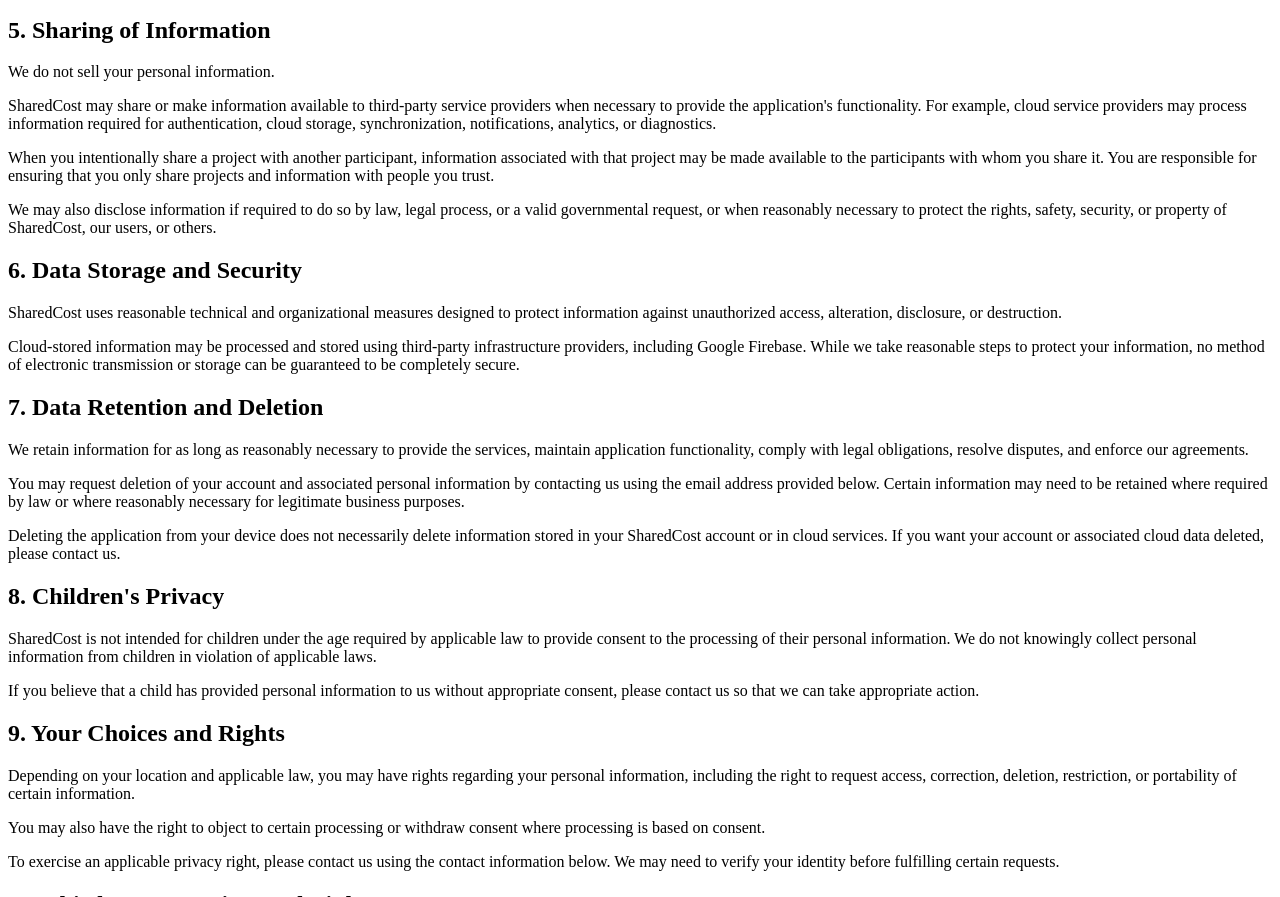
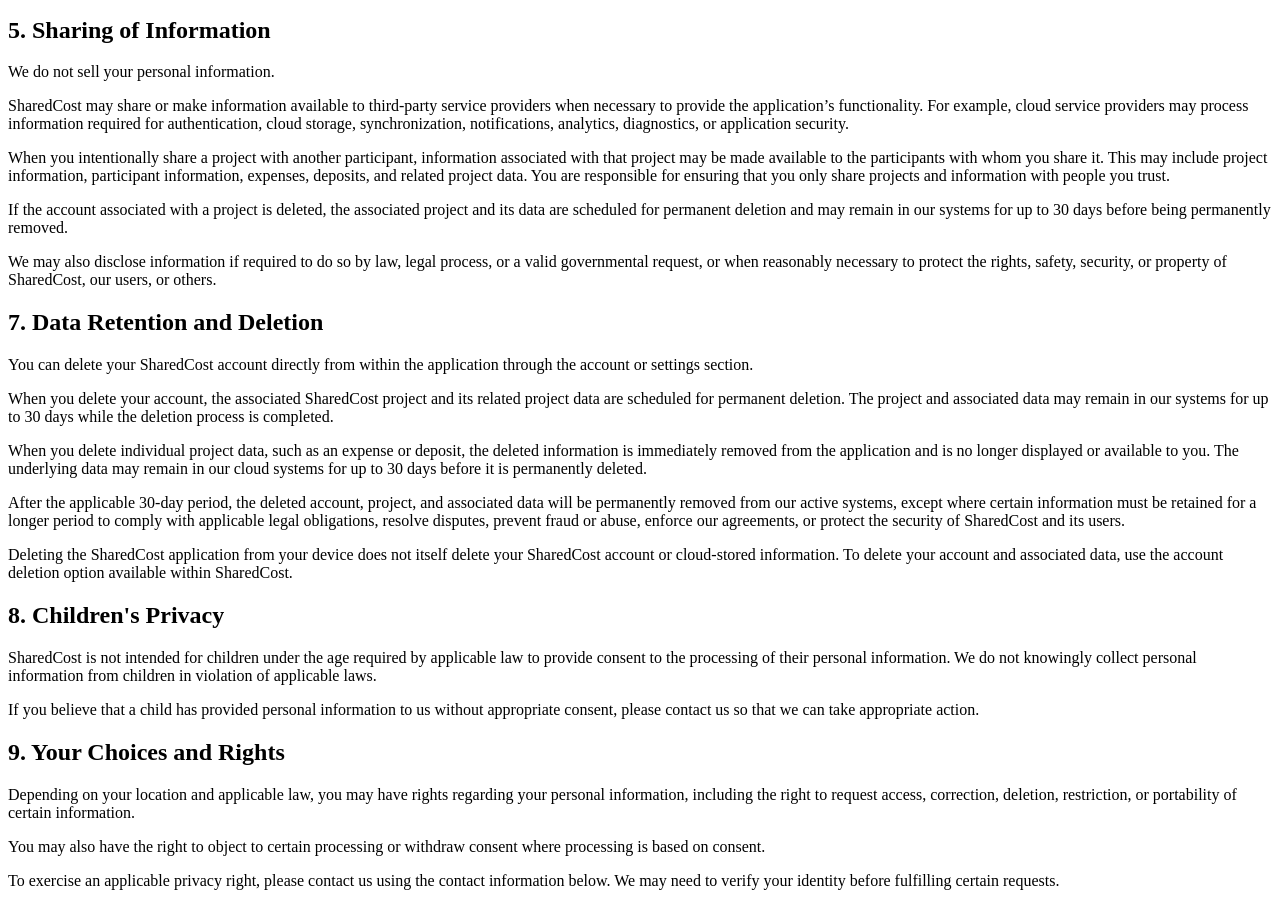
Before and after one commit to mamunul/apps, a plain HTML site: page sharedcost/privacypolicy.html in a window 1280 px wide. Shown: the part 1361-2258 px from the top of the page. Drawn offline with Linux system fonts and the light colour scheme.

Commit message:
update sharedCost policy

```diff
--- a/sharedcost/privacypolicy.html
+++ b/sharedcost/privacypolicy.html
@@ -143,60 +143,56 @@
     </p>
 
     <p>
-        SharedCost may share or make information available to third-party service
-        providers when necessary to provide the application's functionality. For
-        example, cloud service providers may process information required for
-        authentication, cloud storage, synchronization, notifications, analytics, or
-        diagnostics.
+        SharedCost may share or make information available to third-party service providers when necessary to provide the
+        application’s functionality. For example, cloud service providers may process information required for authentication,
+        cloud storage, synchronization, notifications, analytics, diagnostics, or application security.
     </p>
 
     <p>
-        When you intentionally share a project with another participant, information
-        associated with that project may be made available to the participants with
-        whom you share it. You are responsible for ensuring that you only share
-        projects and information with people you trust.
+        When you intentionally share a project with another participant, information associated with that project may be made
+        available to the participants with whom you share it. This may include project information, participant information,
+        expenses, deposits, and related project data. You are responsible for ensuring that you only share projects and
+        information with people you trust.
     </p>
 
     <p>
-        We may also disclose information if required to do so by law, legal process,
-        or a valid governmental request, or when reasonably necessary to protect the
-        rights, safety, security, or property of SharedCost, our users, or others.
-    </p>
-
-    <h2>6. Data Storage and Security</h2>
-
-    <p>
-        SharedCost uses reasonable technical and organizational measures designed to
-        protect information against unauthorized access, alteration, disclosure, or
-        destruction.
+        If the account associated with a project is deleted, the associated project and its data are scheduled for permanent
+        deletion and may remain in our systems for up to 30 days before being permanently removed.
     </p>
 
     <p>
-        Cloud-stored information may be processed and stored using third-party
-        infrastructure providers, including Google Firebase. While we take reasonable
-        steps to protect your information, no method of electronic transmission or
-        storage can be guaranteed to be completely secure.
+        We may also disclose information if required to do so by law, legal process, or a valid governmental request, or when
+        reasonably necessary to protect the rights, safety, security, or property of SharedCost, our users, or others.
     </p>
 
     <h2>7. Data Retention and Deletion</h2>
 
     <p>
-        We retain information for as long as reasonably necessary to provide the
-        services, maintain application functionality, comply with legal obligations,
-        resolve disputes, and enforce our agreements.
+        You can delete your SharedCost account directly from within the application through the account or settings section.
     </p>
 
     <p>
-        You may request deletion of your account and associated personal information
-        by contacting us using the email address provided below. Certain information
-        may need to be retained where required by law or where reasonably necessary
-        for legitimate business purposes.
+        When you delete your account, the associated SharedCost project and its related project data are scheduled for permanent
+        deletion. The project and associated data may remain in our systems for up to 30 days while the deletion process is
+        completed.
     </p>
 
     <p>
-        Deleting the application from your device does not necessarily delete
-        information stored in your SharedCost account or in cloud services. If you
-        want your account or associated cloud data deleted, please contact us.
+        When you delete individual project data, such as an expense or deposit, the deleted information is immediately removed
+        from the application and is no longer displayed or available to you. The underlying data may remain in our cloud systems
+        for up to 30 days before it is permanently deleted.
+    </p>
+
+    <p>
+        After the applicable 30-day period, the deleted account, project, and associated data will be permanently removed from
+        our active systems, except where certain information must be retained for a longer period to comply with applicable
+        legal obligations, resolve disputes, prevent fraud or abuse, enforce our agreements, or protect the security of
+        SharedCost and its users.
+    </p>
+
+    <p>
+        Deleting the SharedCost application from your device does not itself delete your SharedCost account or cloud-stored
+        information. To delete your account and associated data, use the account deletion option available within SharedCost.
     </p>
 
     <h2>8. Children's Privacy</h2>
```
